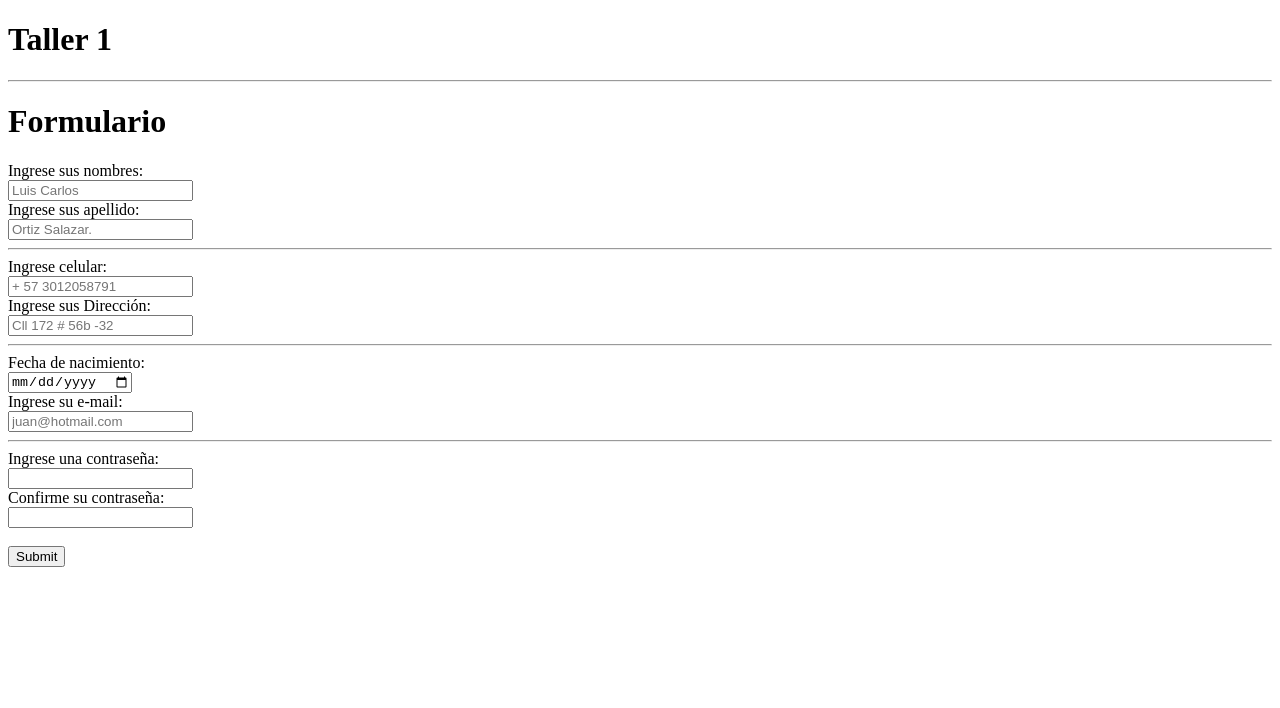
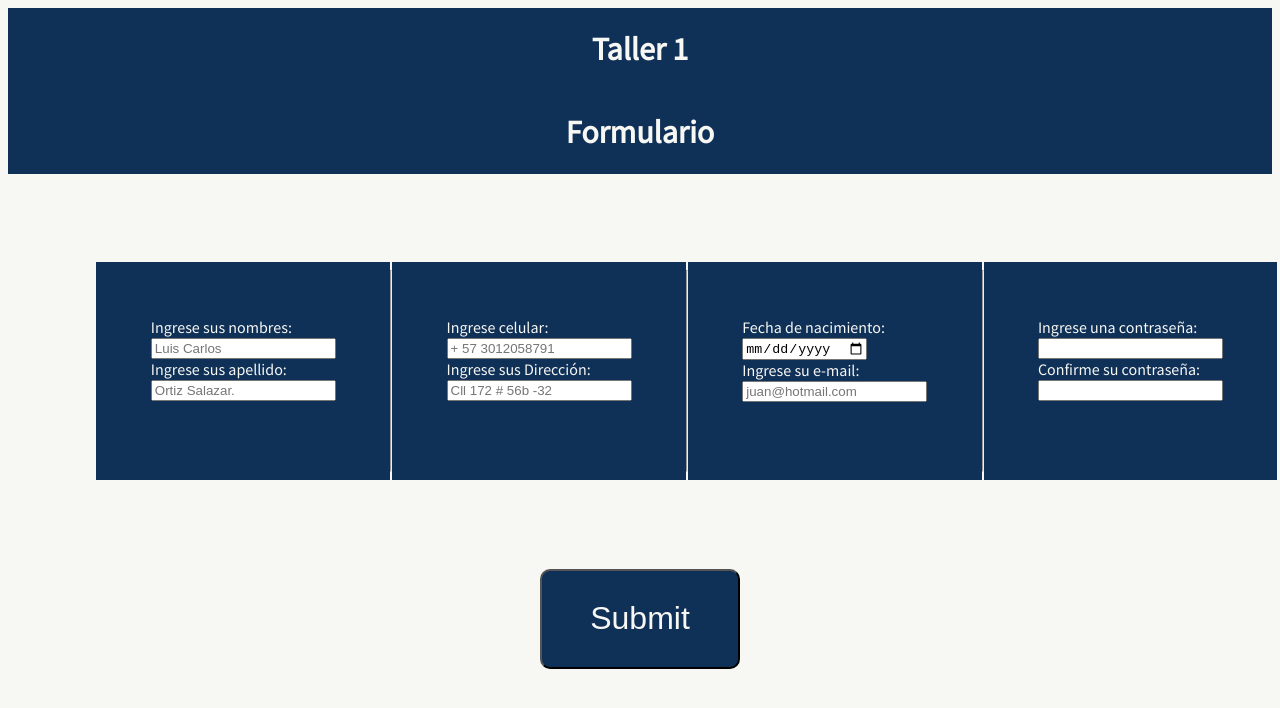
Before and after one commit to juasfranco/IngWebTaller1, a plain HTML site: page index.html in a window 1280 px wide. Drawn offline with Linux system fonts and the light colour scheme.

Commit message:
Adding Styles to html
Adding Styles to html form page

```diff
--- a/index.html
+++ b/index.html
@@ -5,31 +5,38 @@
     <meta charset="UTF-8">
     <meta http-equiv="X-UA-Compatible" content="IE=edge">
     <meta name="viewport" content="width=device-width, initial-scale=1.0">
+    <!--Fonts-->
+    <link rel="preconnect" href="https://fonts.gstatic.com">
+    <link href="https://fonts.googleapis.com/css2?family=Source+Sans+Pro&display=swap" rel="stylesheet">
+    <!--Styles-->
     <link rel="stylesheet" href="./styles/style.css">
     <title>Taller1</title>
 </head>
 
 <body>
-    <h1>Taller 1</h1>
-    <hr>
-    <h1>Formulario</h1>
+
+    <div class="containerV title">
+        <h1>Taller 1</h1>
+        <h1>Formulario</h1>
+    </div>
+
     <form action="">
-        <div>
-            <div>
+        <div class="containerH">
+            <div class="card">
                 <label for="fname">Ingrese sus nombres:</label><br>
                 <input type="text" id="fname" name="fname" placeholder="Luis Carlos"><br>
                 <label for="lname">Ingrese sus apellido:</label><br>
                 <input type="text" id="lname" name="lname" placeholder="Ortiz Salazar."><br>
             </div>
             <hr>
-            <div>
+            <div class="card">
                 <label for="fphone">Ingrese celular:</label><br>
                 <input type="text" id="fphone" name="fphone" placeholder="+ 57 3012058791"><br>
                 <label for="ldir">Ingrese sus Dirección:</label><br>
                 <input type="text" id="ldir" name="ldir" placeholder="Cll 172 # 56b -32"><br>
             </div>
             <hr>
-            <div>
+            <div class="card">
                 <label for="birthday">Fecha de nacimiento:</label>
                 <br>
                 <input type="date" id="birthday" name="birthday">
@@ -38,7 +45,7 @@
                 <input type="mail" id="fmail" name="fmail" placeholder="juan@hotmail.com"><br>
             </div>
             <hr>
-            <div>
+            <div class="card">
                 <label for="fpassw">Ingrese una contraseña:</label><br>
                 <input type="password" id="fpassw" name="fpassw"><br>
                 <label for="lcpassw">Confirme su contraseña:</label><br>
@@ -46,8 +53,10 @@
             </div>
 
         </div>
-        <br>
-        <input type="submit" value="Submit">
+        <div class="containerV">
+            <input class="btn" type="submit" value="Submit">
+        </div>
+
     </form>
 </body>
 
--- a/styles/style.css
+++ b/styles/style.css
@@ -0,0 +1,51 @@
+body{
+    font-family: 'Source Sans Pro', sans-serif;
+    background-color: #f7f7f4;
+}
+
+.containerV{
+    display: flex;
+    flex-direction: column;
+    align-items: center;
+}
+
+.containerV.title{
+    color:#f7f7f4;
+    background-color: #0f3057;
+}
+
+hr{
+    background-color: #fc8621;
+    width: 5px;
+    height: 200px;
+    border-radius: 5px;
+}
+
+.containerH{
+    display: flex;
+    margin:7%;
+}
+
+.card{
+    background-color: #0f3057;
+    padding:5%;
+    color: #f7f7f4;
+}
+
+.btn{
+    width: 200px;
+    height: 100px;
+    border-radius: 10px;
+    background-color: #0f3057;
+    color: #f7f7f4;
+    font-size: 2rem;
+}
+
+.btn:hover{
+    width: 200px;
+    height: 100px;
+    border-radius: 10px;
+    background-color: #fc8621;
+    color: #f7f7f4;
+    font-size: 2rem;
+}
```
